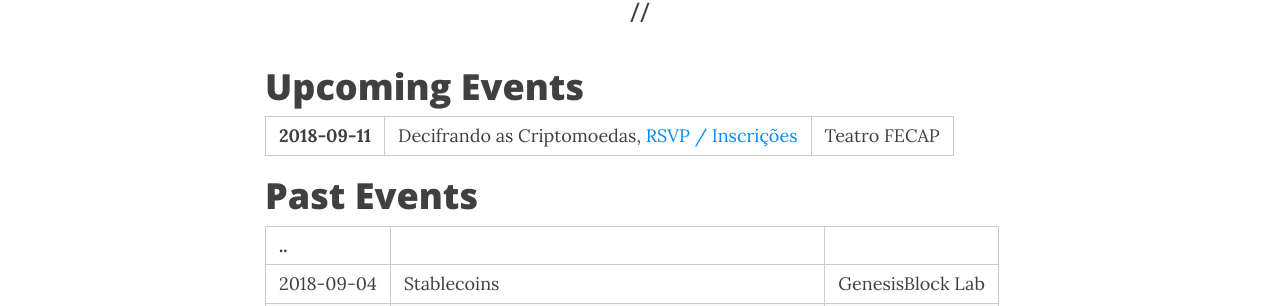
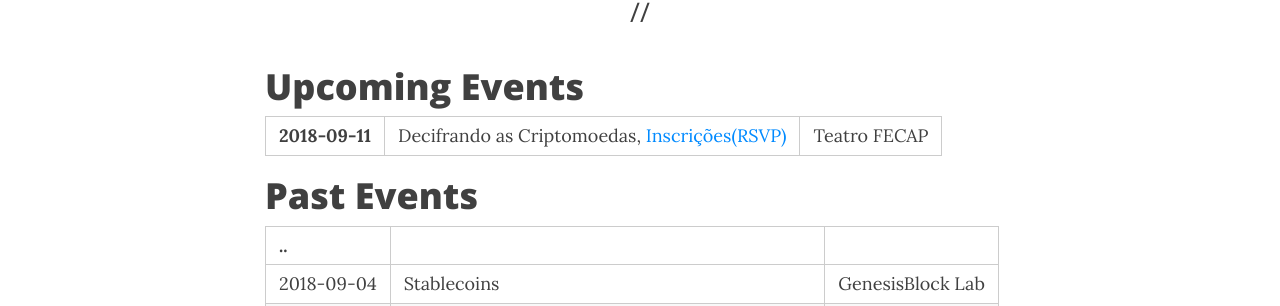
Before and after one commit to fecap/GenesisBlock, a Jekyll site: the page built from _pages/events.md, in a window 1280 px wide and 928 px high. Shown: the part 255-561 px from the top of the window. Built offline with Jekyll 4.4.1, drawn with Linux system fonts in a browser that asks for light colours; nearby versions of some CDN libraries.

```diff
--- a/_pages/events.md
+++ b/_pages/events.md
@@ -8,7 +8,7 @@ permalink: /events/
 # Upcoming Events
 
 ----- | ----- | ----- |
-**2018-09-11** | Decifrando as Criptomoedas, [RSVP / Inscrições](https://goo.gl/forms/GEhQSkN4yO1jW4dk1) | Teatro FECAP
+**2018-09-11** | Decifrando as Criptomoedas, [Inscrições(RSVP)](https://goo.gl/forms/GEhQSkN4yO1jW4dk1) | Teatro FECAP
 
 # Past Events
 
```
